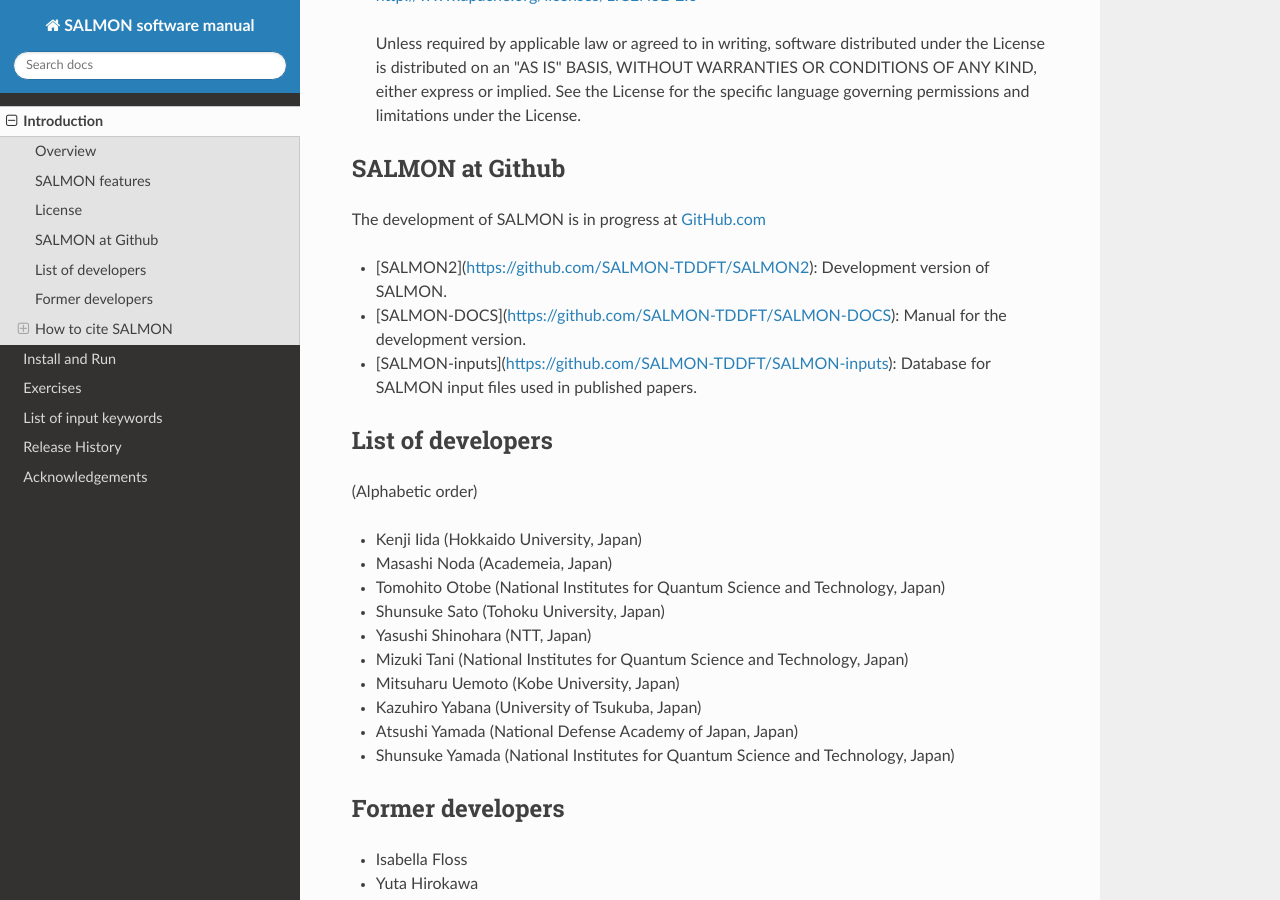
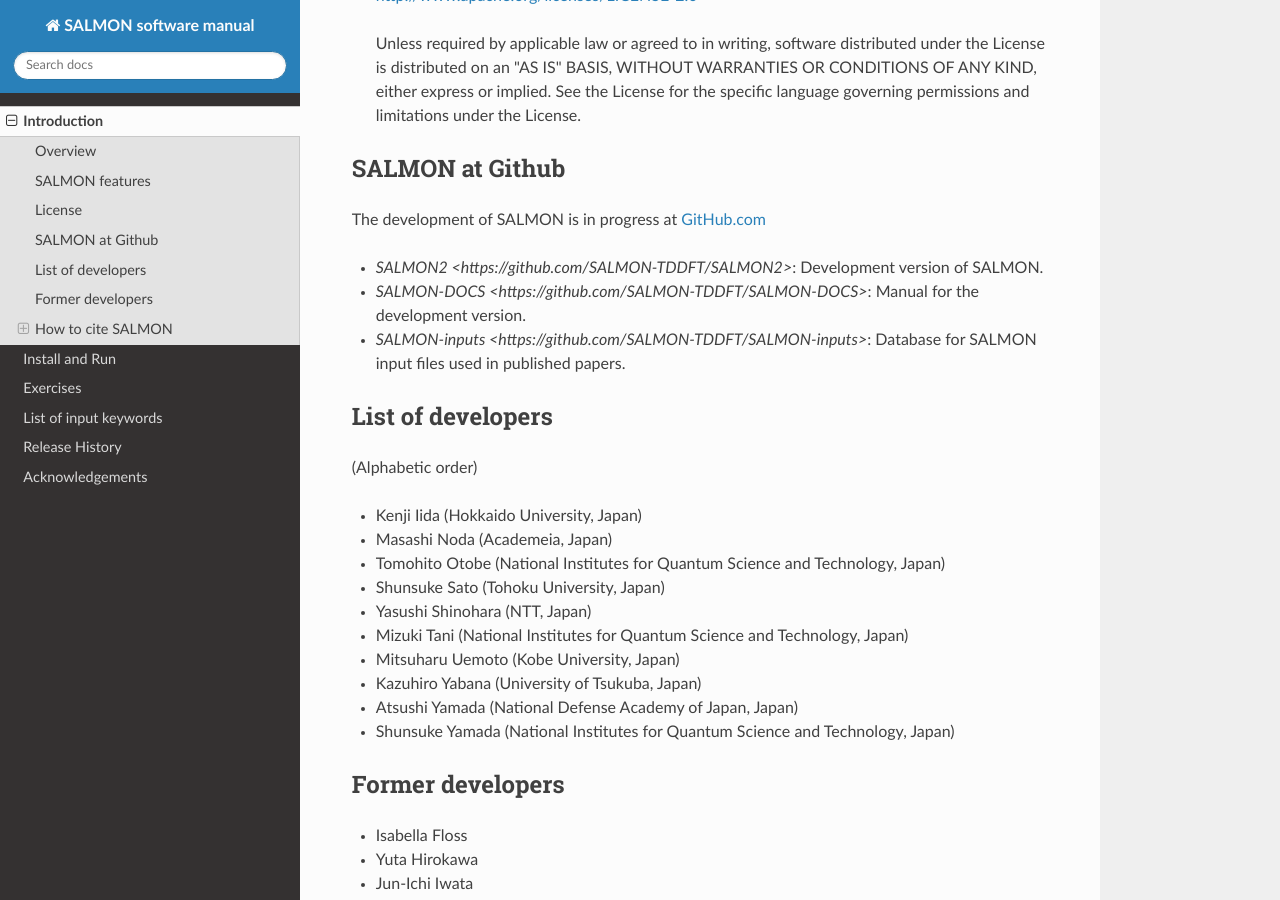
Before and after one commit to SALMON-TDDFT/SALMON-DOCS, a Sphinx documentation site: the page built from source/introduction.rst, in a window 1280 px wide and 900 px high, scrolled down 1808 px. Built offline with Sphinx 7.4.7 and the Read the Docs theme 3.1.0, drawn with Linux system fonts in a browser that asks for light colours; formulas are drawn with MathJax 3; cross-references to code outside the pages are shown as plain code.

```diff
--- a/source/introduction.rst
+++ b/source/introduction.rst
@@ -111,9 +111,9 @@ SALMON at Github
 
 The development of SALMON is in progress at `GitHub.com <https://github.com/salmon-tddft>`__
 
-* [SALMON2](https://github.com/SALMON-TDDFT/SALMON2): Development version of SALMON.
-* [SALMON-DOCS](https://github.com/SALMON-TDDFT/SALMON-DOCS): Manual for the development version.
-* [SALMON-inputs](https://github.com/SALMON-TDDFT/SALMON-inputs): Database for SALMON input files used in published papers.
+* `SALMON2 <https://github.com/SALMON-TDDFT/SALMON2>`: Development version of SALMON.
+* `SALMON-DOCS <https://github.com/SALMON-TDDFT/SALMON-DOCS>`: Manual for the development version.
+* `SALMON-inputs <https://github.com/SALMON-TDDFT/SALMON-inputs>`: Database for SALMON input files used in published papers.
 
 List of developers
 ----------------------
```
